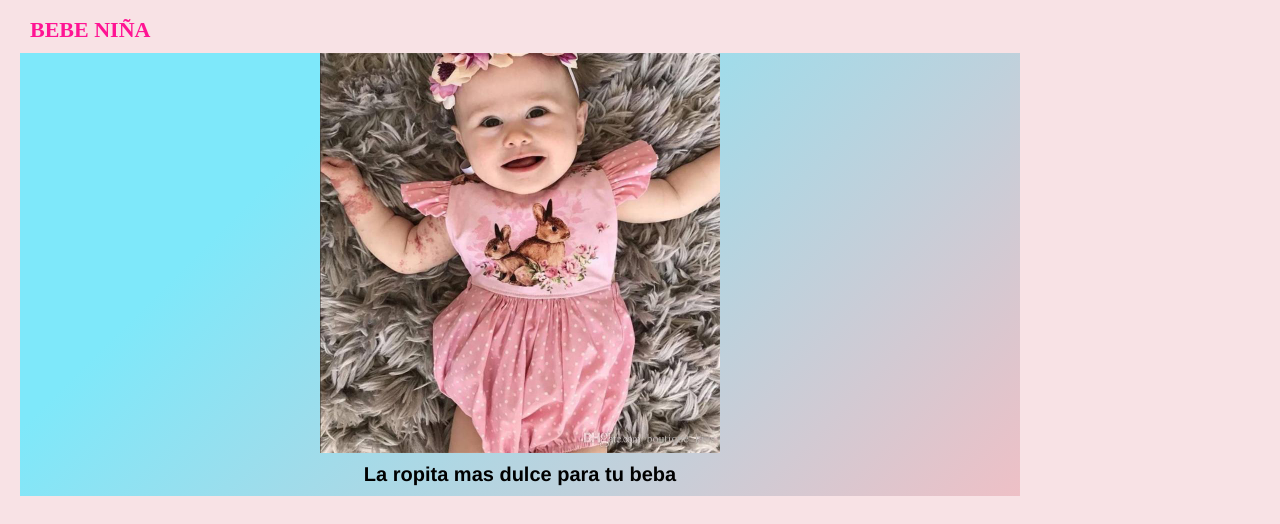
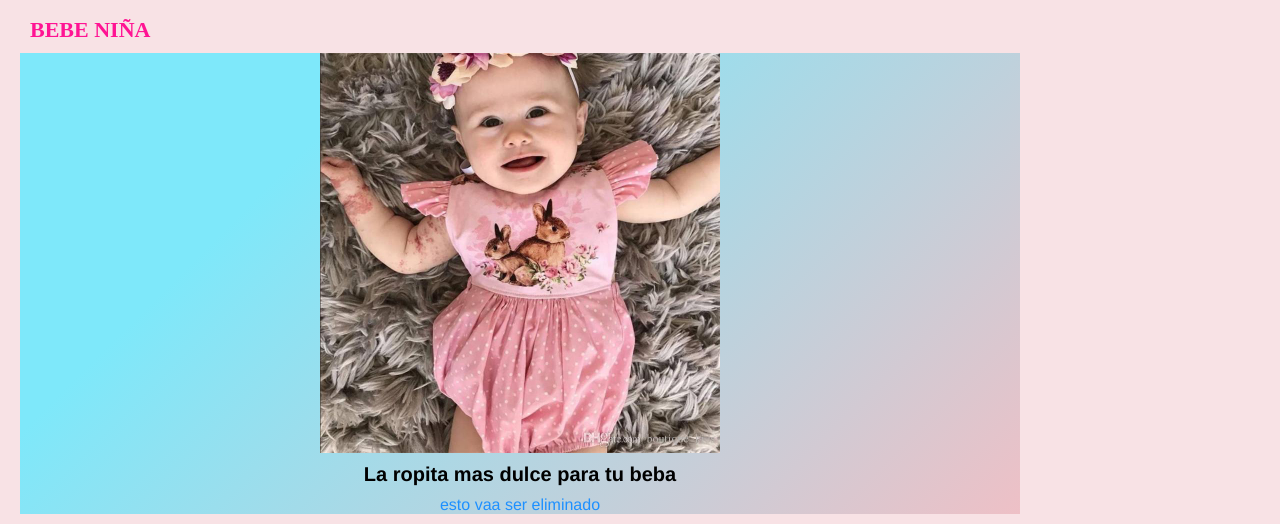
Before and after one commit to RoxanaLeguiza/Proyecto-Final, a plain HTML site: page index.html in a window 1280 px wide. Shown: the part 178-702 px from the top of the page. Drawn offline with Linux system fonts and the light colour scheme; a web font is replaced by a local one.

Commit message:
version 0.3 agregue parrafo

```diff
--- a/index.html
+++ b/index.html
@@ -29,6 +29,7 @@
                 <div class="seccion__articulo__contenido">
                     <img src="img/bebabis.jpg" alt="imagen ropa" class="articulo__contenido__imagen">
                     <p class="seccion__articulo__contenido__texto">La ropita mas dulce para tu beba</p>
+                    <p> esto vaa ser eliminado</p>
                 </div>
             </article>
             <article class="seccion__articulo">
```
